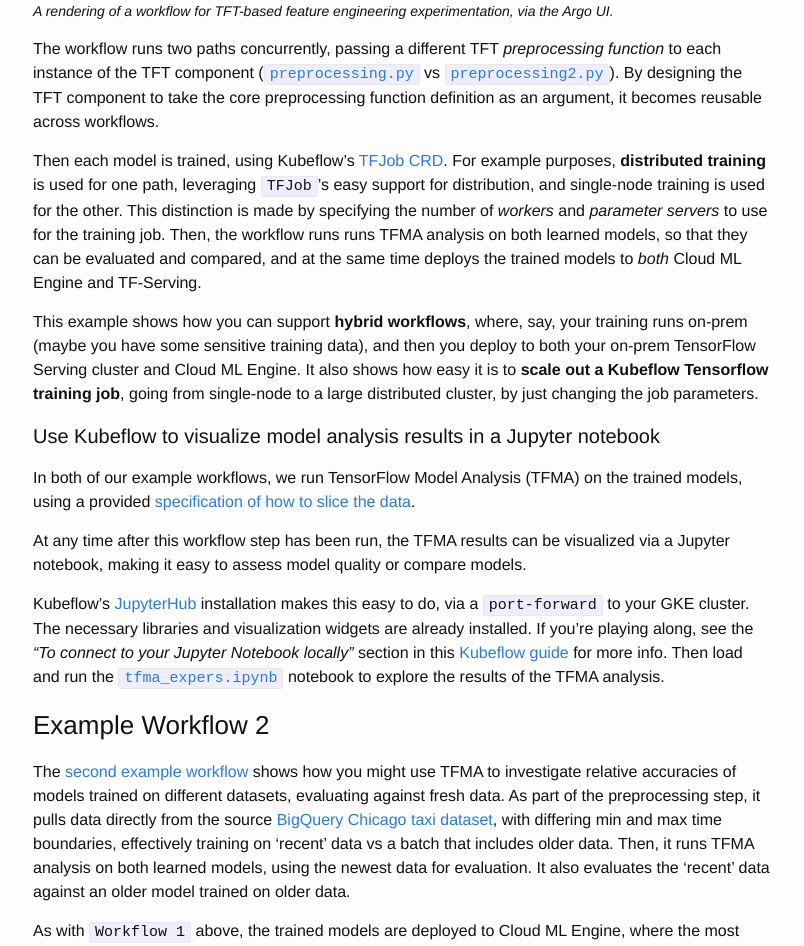
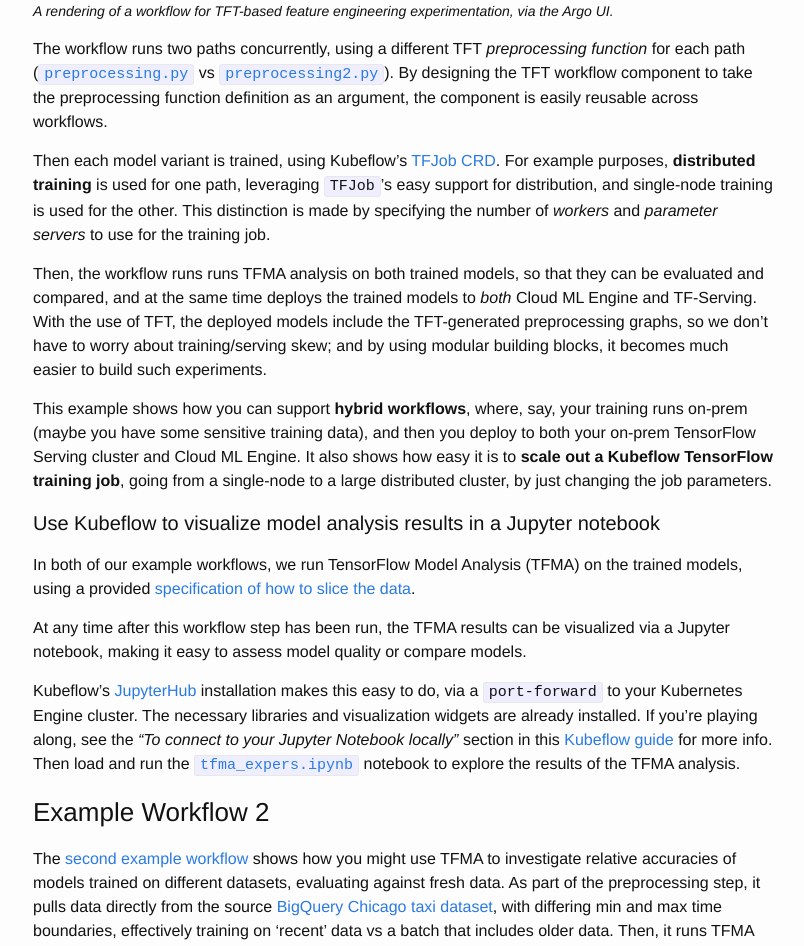
Before and after one commit to amygdala/amygdala.github.io, a Jekyll site: the page built from _posts/2018-09-03-kf.md, in a window 1280 px wide and 1400 px high, scrolled down 6911 px. Shown: the part 220-1166 px from the top of the window, without its empty margins (237-1041 px from the left). Built offline with Jekyll 4.4.1, drawn with Linux system fonts in a browser that asks for light colours; some of the changed text lies outside the part shown.

Commit message:
kf blog post

````diff
--- a/_posts/2018-09-03-kf.md
+++ b/_posts/2018-09-03-kf.md
@@ -128,14 +128,14 @@
 
 <p></p>
 
-As mentioned above, our workflows use TensorFlow Model Analysis to analyze and compare the learned models, and we can use that information to select the best version as the default — the version served when you make an API request using just the `taxifare` model name. You can set the default version from the Cloud Console, or via the [gcloud](https://cloud.google.com/sdk/) tool from the command line.
+As mentioned above, our workflows use TensorFlow Model Analysis to analyze and compare the learned models, and we can use that information to select the best version as the default — the version served when you make an API request using just the `taxifare` model name. You can set the default version from the GCP Console, or via the [gcloud](https://cloud.google.com/sdk/) tool from the command line.
 
 
 ## Building and Running ML workflows
 
 The building blocks described above can be composed to support common and useful ML workflow patterns. They let us build pipelines that support data ingestion, feature pre-processing, distributed training, evaluation, and serving. Our [examples](https://github.com/amygdala/code-snippets/tree/master/ml/kubeflow-argo) show variants on this basic workflow, and illustrate how easy it is to create these variants via reusable building blocks.
 
-We're using [Argo](https://github.com/argoproj/argo) (a container-native workflow framework for Kubernetes) for the example workflows, and so under the hood, the workflow component definitions use [Docker](https://www.docker.com/) images with parameterizable entry points. This ensures that the workflow components are always **modular** and **portable**.
+We're using [Argo](https://github.com/argoproj/argo) (a container-native workflow framework for Kubernetes) for workflow support, and so under the hood, the workflow component definitions use [Docker](https://www.docker.com/) images with parameterizable entry points. This ensures that the workflow components are always **modular** and **portable**.
 Many of the workflow components access core Kubeflow components, and some make API calls to Google Cloud Platform managed services (like Cloud ML Engine).
 
 Below, we describe in more detail two example ML workflows built from these components.
@@ -156,12 +156,14 @@
 
 <p></p>
 
-The workflow runs two paths concurrently, passing a different TFT *preprocessing function* to each instance of the TFT component ([`preprocessing.py`](https://github.com/amygdala/code-snippets/tree/master/ml/kubeflow-argo/components/dataflow/tft/preprocessing.py) vs [`preprocessing2.py`](https://github.com/amygdala/code-snippets/tree/master/ml/kubeflow-argo/components/dataflow/tft/preprocessing.py)). By designing the TFT component to take the core preprocessing function definition as an argument, it becomes reusable across workflows.
+The workflow runs two paths concurrently, using a different TFT *preprocessing function* for each path ([`preprocessing.py`](https://github.com/amygdala/code-snippets/tree/master/ml/kubeflow-argo/components/dataflow/tft/preprocessing.py) vs [`preprocessing2.py`](https://github.com/amygdala/code-snippets/tree/master/ml/kubeflow-argo/components/dataflow/tft/preprocessing2.py)). By designing the TFT workflow component to take the preprocessing function definition as an argument, the component is easily reusable across workflows.
 
-Then each model is trained, using Kubeflow's [TFJob](https://www.kubeflow.org/docs/guides/components/tftraining/) [CRD](https://kubernetes.io/docs/concepts/extend-kubernetes/api-extension/custom-resources/).  For example purposes, **distributed training** is used for one path, leveraging `TFJob`'s easy support for distribution, and single-node training is used for the other.  This distinction is made by specifying the number of *workers* and *parameter servers* to use for the training job. Then, the workflow runs runs TFMA analysis on both learned models, so that they can be evaluated and compared, and at the same time deploys the trained models to *both* Cloud ML Engine and TF-Serving.
+Then each model variant is trained, using Kubeflow's [TFJob](https://www.kubeflow.org/docs/guides/components/tftraining/) [CRD](https://kubernetes.io/docs/concepts/extend-kubernetes/api-extension/custom-resources/).  For example purposes, **distributed training** is used for one path, leveraging `TFJob`'s easy support for distribution, and single-node training is used for the other.  This distinction is made by specifying the number of *workers* and *parameter servers* to use for the training job.
+
+Then, the workflow runs runs TFMA analysis on both trained models, so that they can be evaluated and compared, and at the same time deploys the trained models to *both* Cloud ML Engine and TF-Serving. With the use of TFT, the deployed models include the TFT-generated preprocessing graphs, so we don't have to worry about training/serving skew; and by using modular building blocks, it becomes much easier to build such experiments.
 
 This example shows how you can support **hybrid workflows**, where, say, your training runs on-prem (maybe you have some sensitive training data), and then you deploy to both your on-prem TensorFlow Serving cluster and Cloud ML Engine.
-It also shows how easy it is to **scale out a Kubeflow Tensorflow training job**, going from single-node to a large distributed cluster, by just changing the job parameters.
+It also shows how easy it is to **scale out a Kubeflow TensorFlow training job**, going from a single-node to a large distributed cluster, by just changing the job parameters.
 
 #### Use Kubeflow to visualize model analysis results in a Jupyter notebook
 
@@ -169,7 +171,7 @@
 
 At any time after this workflow step has been run, the TFMA results can be visualized via a Jupyter notebook, making it easy to assess model quality or compare models.
 
-Kubeflow's [JupyterHub](https://github.com/jupyterhub/jupyterhub) installation makes this easy to do, via a `port-forward` to your GKE cluster. The necessary libraries and visualization widgets are already installed.
+Kubeflow's [JupyterHub](https://github.com/jupyterhub/jupyterhub) installation makes this easy to do, via a `port-forward` to your Kubernetes Engine cluster. The necessary libraries and visualization widgets are already installed.
 If you're playing along, see the *"To connect to your Jupyter Notebook locally"* section in this [Kubeflow guide](https://www.kubeflow.org/docs/guides/components/jupyter/) for more info.
 Then load and run the [`tfma_expers.ipynb`](https://github.com/amygdala/code-snippets/tree/master/ml/kubeflow-argo/components/dataflow/tfma/tfma_expers.ipynb) notebook to explore the results of the TFMA analysis.
 
@@ -205,7 +208,7 @@
  --version=<MODEL_VERSION_NAME>
 ```
 
-(This command requires that you have the [`gcloud` sdk installed](https://cloud.google.com/sdk/install); or as described in the README, you can use your project's [Cloud Shell](https://cloud.google.com/shell/docs/) instead).
+(This command requires that you have the [`gcloud` sdk installed](https://cloud.google.com/sdk/install); or as described in the [README](https://github.com/amygdala/code-snippets/tree/master/ml/kubeflow-argo/README.md), you can use your project's [Cloud Shell](https://cloud.google.com/shell/docs/) instead).
 You can set any of your model versions to be the *default*. For the default model, the request does not need to include the `--version` arg.
 
 ### Make predictions using TF-Serving endpoints
@@ -224,7 +227,7 @@
 
 It is easy to **make requests to the TensorFlow Serving endpoints** using a client script — find an example script and more detail in [the README](https://github.com/amygdala/code-snippets/tree/master/ml/kubeflow-argo#access-the-tf-serving-endpoints-for-your-learned-model).
 
-Should you want to scale a TF-Serving endpoint to handle a large number of requests, this is easy to do this via Kubernetes' underlying capabilities: scale the [Deployment](https://kubernetes.io/docs/concepts/workloads/controllers/deployment/) backing the endpoint service.
+Should you want to scale a TF-Serving endpoint to handle a large number of requests, this is easy to do via Kubernetes' underlying capabilities: scale the [Deployment](https://kubernetes.io/docs/concepts/workloads/controllers/deployment/) backing the endpoint service.
 
 
 ## Learn more, and join the Kubeflow community
````
Also changed, not shown: other parts of _posts/2018-09-03-kf.md (+4 -3 lines).
